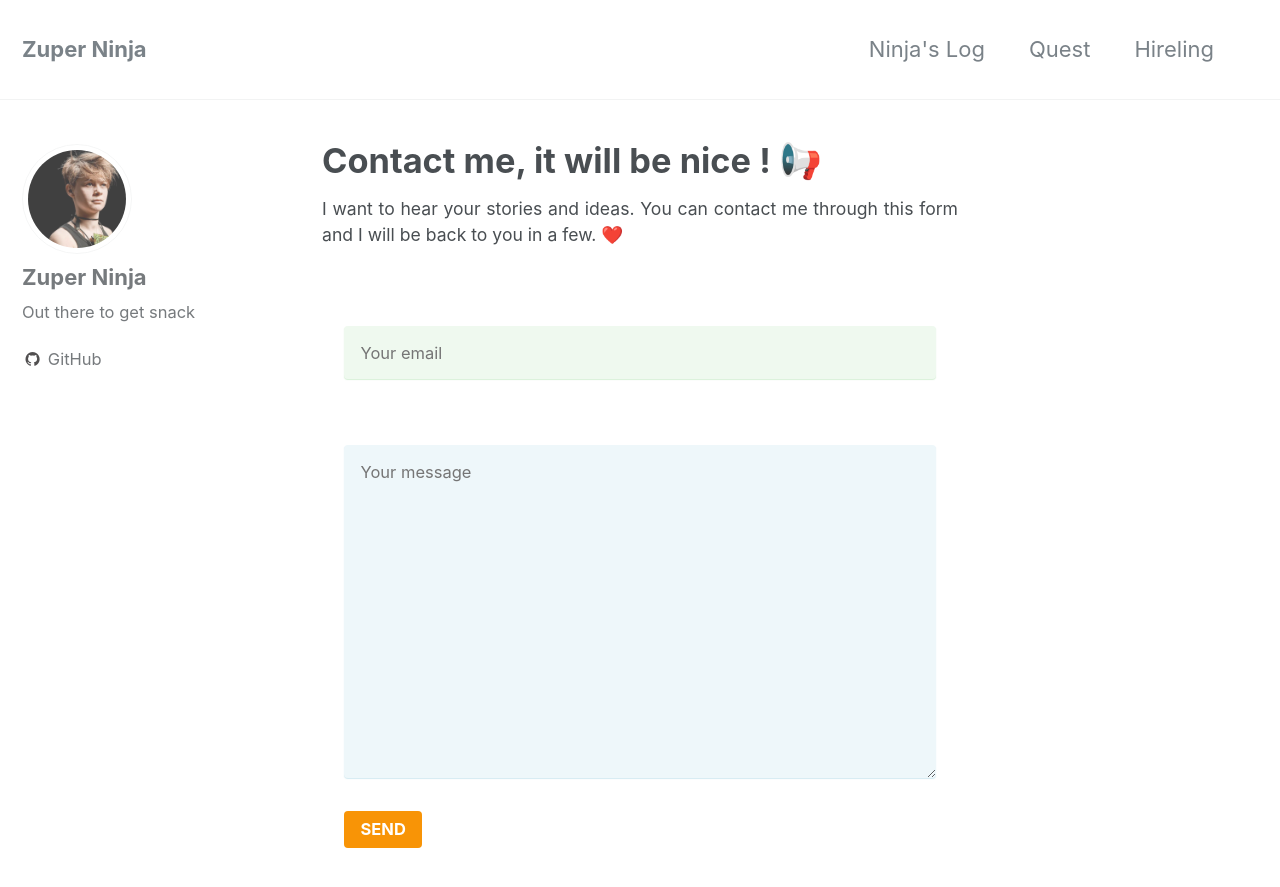
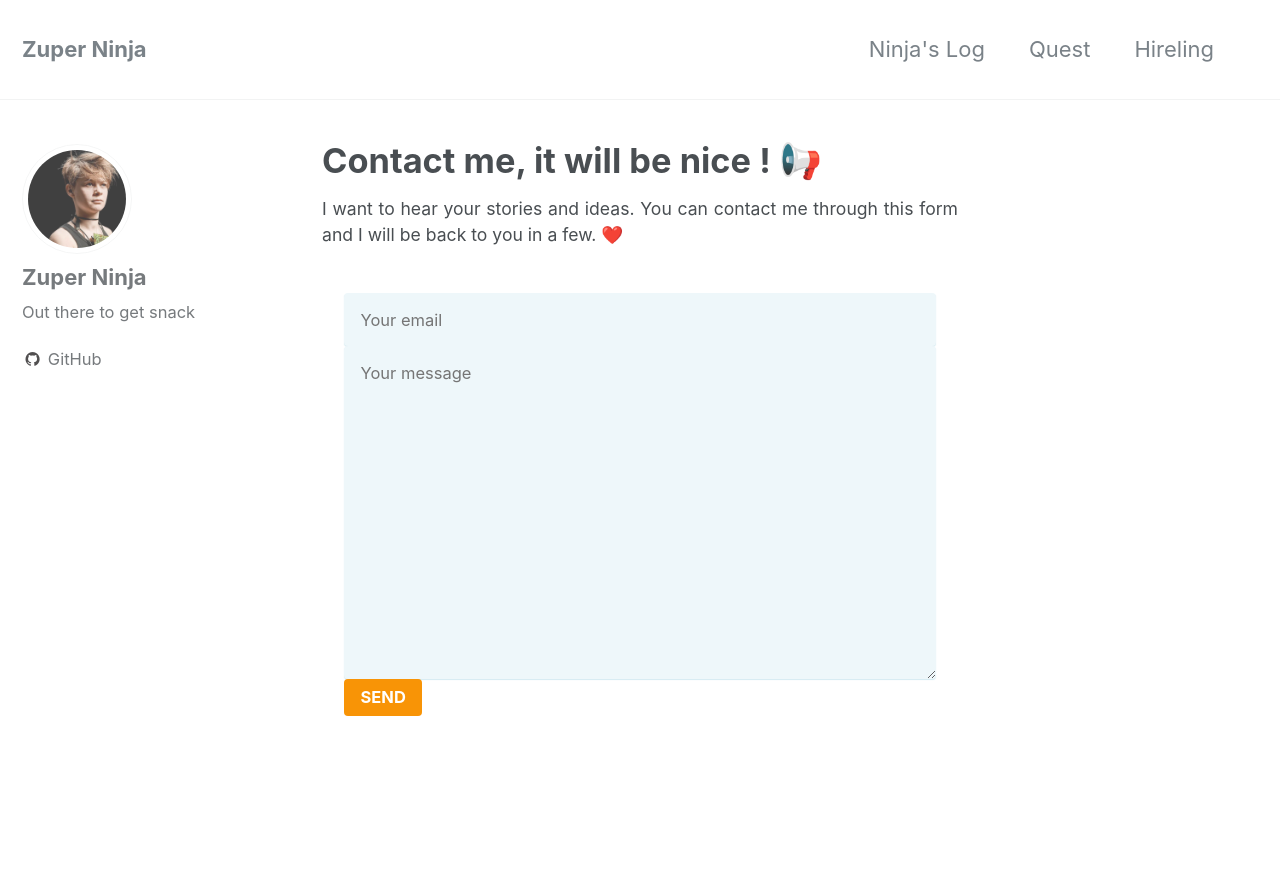
Before and after one commit to zuperninja/zuperninja.github.io, a Jekyll site: the page built from _pages/contact.md, in a window 1280 px wide and 900 px high. Shown: the top 887 px of the window. Built offline with Jekyll 4.4.1, drawn with Linux system fonts in a browser that asks for light colours; emoji names are drawn with the system emoji font.

Commit message:
Update contact.md

```diff
--- a/_pages/contact.md
+++ b/_pages/contact.md
@@ -13,7 +13,7 @@ I want to hear your stories and ideas. You can contact me through this form and
 
 <form method="POST" action="https://formspree.io/annecamille.gilbert@gmail.com" style="background: transparent; border:none;">
   <input name="_subject" value="Formulaire de contact ZuperNinja" type="hidden">
-  <input name="email" placeholder="Your email" class="notice--success" type="email">
-<textarea name="message" placeholder="Your message" class="notice--info" rows="15" cols="40"></textarea>
+  <input name="email" placeholder="Your email" class="notice--info" style="margin: 0 0 !important;" type="email">
+  <textarea name="message" placeholder="Your message" class="notice--info" rows="15" cols="40" style="margin: 0 0 !important;"></textarea>
   <button type="submit" class="btn btn--warning">SEND</button>
 </form>
```
